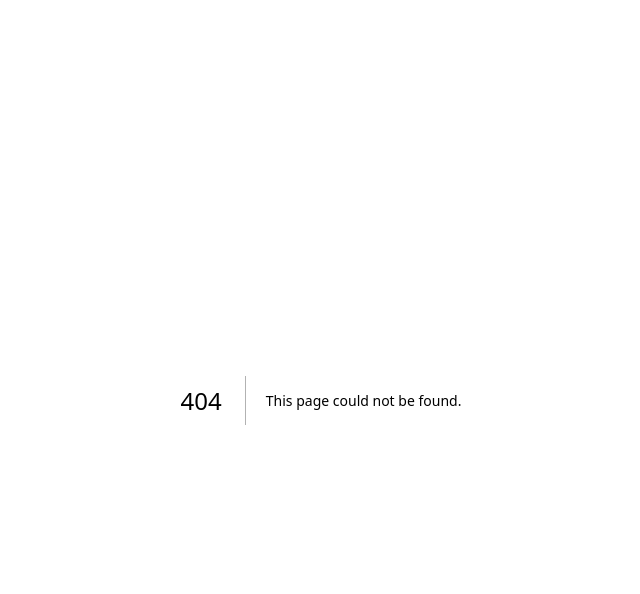
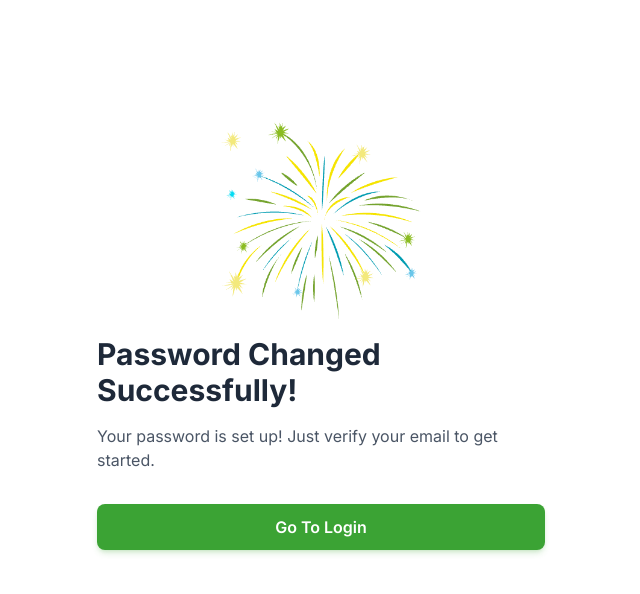
Before and after one commit to SopnilSwapon/softvence-career-assessment, a Next.js app: page /forgot-password/reset-success in a window 1280 px wide. Before the commit this address had no page. Shown: the top 594 px of the page, without its empty margins (319-959 px from the left). Built offline with nearby package versions, Linux system fonts and the light colour scheme.

Commit message:
password reset succesfull page added

```diff
--- a/src/app/forgot-password/new-password/page.tsx
+++ b/src/app/forgot-password/new-password/page.tsx
@@ -103,6 +103,7 @@ export default function NewPassword() {
           response.data.message || "OTP verified successfully!",
         );
         setOtpVerified(true);
+        navigate.push("/forgot-password/reset-success");
       } else {
         setError(
           (response.data as { message?: string }).message ||
--- /dev/null
+++ b/src/app/forgot-password/reset-success/page.tsx
@@ -0,0 +1,38 @@
+import Image from "next/image";
+import Link from "next/link";
+import React from "react";
+
+export default function Page() {
+  return (
+    <div className="min-h-screen bg-white flex -mt-16 items-center justify-center px-6 py-8">
+      <div className="w-full max-w-md space-y-8">
+        {/* Header */}
+        <div className="space-y-4">
+          <Image
+            src="/images/Group.png"
+            height={200}
+            width={200}
+            alt="user creating successful logo"
+            className="mx-auto"
+          />
+          <h1 className="text-3xl font-bold text-gray-800">
+            Password Changed Successfully!
+          </h1>
+          <p className="text-gray-600">
+            Your password is set up! Just verify your email to get started.
+          </p>
+        </div>
+
+        {/* Verify Button */}
+        <Link href="/login">
+          <button
+            type="submit"
+            className="w-full bg-primary hover:brightness-110 disabled:opacity-50 disabled:cursor-not-allowed text-white font-semibold py-[11px] px-4 rounded-lg transition-all shadow-md shadow-primary/20"
+          >
+            Go To Login
+          </button>
+        </Link>
+      </div>
+    </div>
+  );
+}
```
